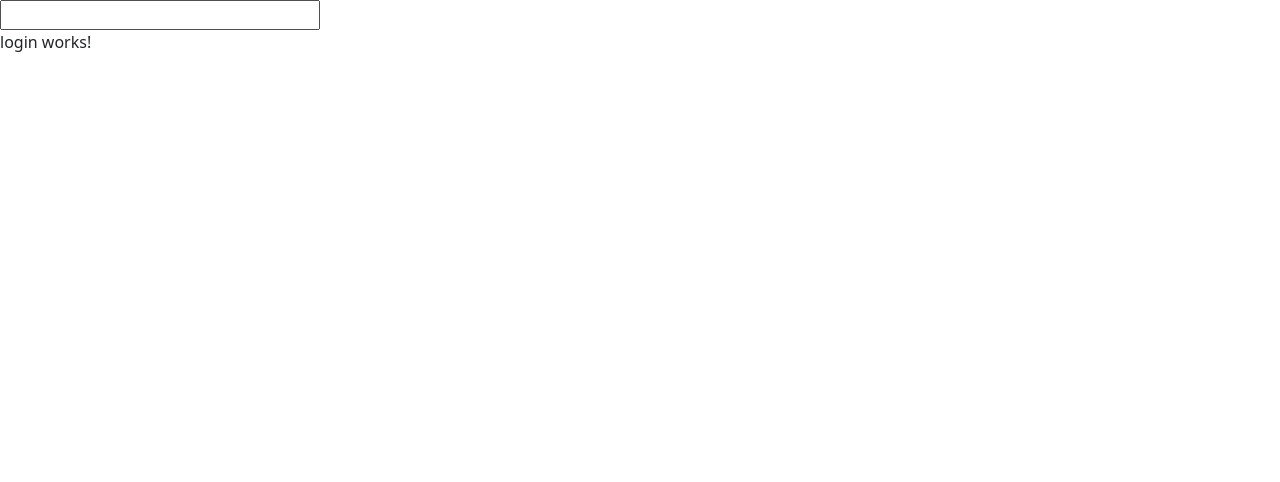
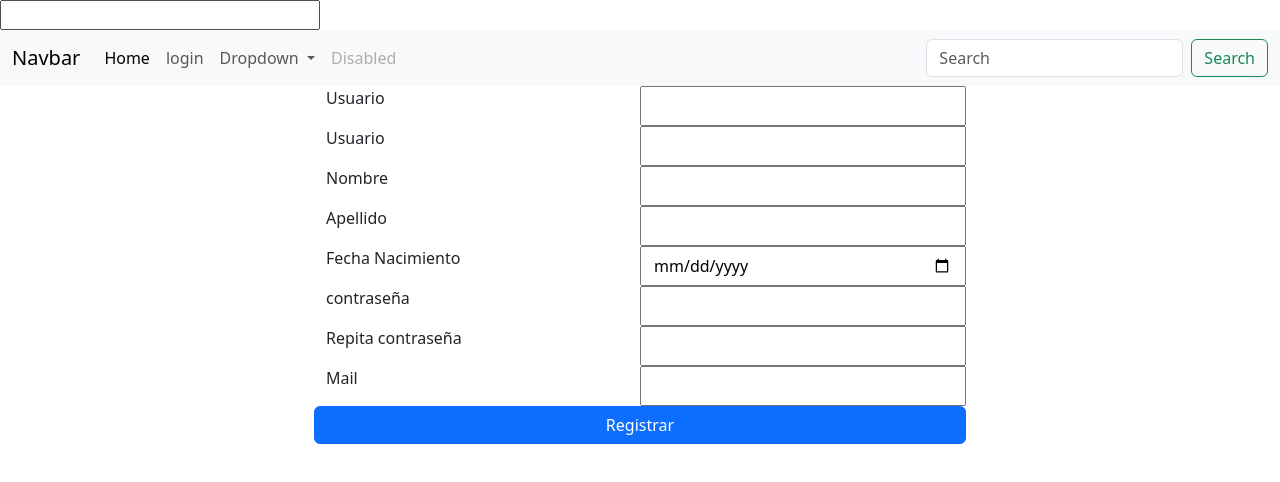
Before and after one commit to ArielDBV/clinica, an Angular app: page /principal/registro in a window 1280 px wide. Shown: the top 482 px of the page. Built offline with nearby package versions, Linux system fonts and the light colour scheme.

Commit message:
registro

```diff
--- a/src/app/app.component.ts
+++ b/src/app/app.component.ts
@@ -1,10 +1,11 @@
+import { CommonModule } from '@angular/common';
 import { Component } from '@angular/core';
 import { RouterOutlet } from '@angular/router';
 
 @Component({
   selector: 'app-root',
   standalone: true,
-  imports: [RouterOutlet],
+  imports: [CommonModule , RouterOutlet],
   templateUrl: './app.component.html',
   styleUrl: './app.component.css'
 })
--- a/src/app/componentes/login/login.component.html
+++ b/src/app/componentes/login/login.component.html
@@ -1 +1,17 @@
-<p>login works!</p>
+<div class="container-fluid">
+
+    <div class="row">
+
+        <p class="offset-3 col-3">Usuario </p> <input  class="col-3" type="text" [(ngModel)]="usuario.nombre" >
+    </div>
+    <div class="row">
+
+        <p class="offset-3 col-3" >contraseña</p> <input class="col-3" type="password" [(ngModel)]="usuario.password" >
+    </div>
+    <div class="row">
+        <input  class="offset-3 col-6 btn btn-primary" type="button" (click)="login()"  value="Ingresar">
+        <a  class="offset-3 col-6 btn btn-primary" [routerLink]="'/principal/registro'" >registrar</a>
+
+    </div>
+
+</div>
--- a/src/app/componentes/login/login.component.ts
+++ b/src/app/componentes/login/login.component.ts
@@ -1,12 +1,18 @@
 import { Component } from '@angular/core';
+import { FormsModule } from '@angular/forms';
+import { RouterModule } from '@angular/router';
+import { User } from '../../entidades/usuario';
 
 @Component({
   selector: 'app-login',
   standalone: true,
-  imports: [],
+  imports: [FormsModule, RouterModule],
   templateUrl: './login.component.html',
   styleUrl: './login.component.css'
 })
 export class LoginComponent {
 
+  public usuario: User = { nombre: '', password: '', mail: '', usuario:'', apellido: '', nacimiento: new Date() };
+
+  public login(){}
 }
--- a/src/app/componentes/menu/menu.component.html
+++ b/src/app/componentes/menu/menu.component.html
@@ -7,10 +7,10 @@
       <div class="collapse navbar-collapse" id="navbarSupportedContent">
         <ul class="navbar-nav me-auto mb-2 mb-lg-0">
           <li class="nav-item">
-            <a class="nav-link active" aria-current="page" href="#">Home</a>
+            <a class="nav-link active" aria-current="page" [routerLink]="'/'" href="#">Home</a>
           </li>
           <li class="nav-item">
-            <a class="nav-link" href="#">Link</a>
+            <a class="nav-link" [routerLink]="'/principal/login'" href="#">login</a>
           </li>
           <li class="nav-item dropdown">
             <a class="nav-link dropdown-toggle" href="#" role="button" data-bs-toggle="dropdown" aria-expanded="false">
--- a/src/app/componentes/menu/menu.component.ts
+++ b/src/app/componentes/menu/menu.component.ts
@@ -1,9 +1,10 @@
 import { Component } from '@angular/core';
+import { RouterModule } from '@angular/router';
 
 @Component({
   selector: 'app-menu',
   standalone: true,
-  imports: [],
+  imports: [RouterModule],
   templateUrl: './menu.component.html',
   styleUrl: './menu.component.css'
 })
--- a/src/app/componentes/principal/principal.component.html
+++ b/src/app/componentes/principal/principal.component.html
@@ -1 +1,2 @@
-<p>principal works!</p>
+<app-menu></app-menu>
+<router-outlet></router-outlet>
--- a/src/app/componentes/registro/registro.component.html
+++ b/src/app/componentes/registro/registro.component.html
@@ -1 +1,32 @@
-<p>registro works!</p>
+<div class="row">
+
+    <p class="offset-3 col-3">Usuario </p> <input  class="col-3" type="text" [(ngModel)]="usuario.nombre" >
+</div>
+ <div class="invalid-feedback" >
+   El usuario ya existe
+</div>
+<div class="row">
+
+    <p class="offset-3 col-3">Usuario </p> <input  class="col-3" type="text" [(ngModel)]="usuario.usuario" >
+    <p class="offset-3 col-3">Nombre </p> <input  class="col-3" type="text" [(ngModel)]="usuario.nombre" >
+</div>
+<div class="row">
+
+    <p class="offset-3 col-3">Apellido </p> <input  class="col-3" type="text" [(ngModel)]="usuario.apellido" >
+    <p class="offset-3 col-3">Fecha Nacimiento </p> <input  class="col-3" type="date" [(ngModel)]="usuario.nacimiento" >
+</div>
+
+<div class="row">
+
+    <p class="offset-3 col-3" >contraseña</p> <input class="col-3" type="password" [(ngModel)]="usuario.password" >
+</div>
+<div class="row">
+    <p class="offset-3 col-3" >Repita contraseña</p> <input class="col-3" type="password" [(ngModel)]="password2" >
+</div>
+<div class="row">
+
+    <p class="offset-3 col-3" >Mail</p> <input class="col-3" type="email" [(ngModel)]="usuario.mail" >
+</div>
+<div class="row" *ngIf="usuario.password == password2  ">
+    <input  class="offset-3 col-6 btn btn-primary" type="button" (click)="registrar()"  value="Registrar">
+</div>
--- a/src/app/componentes/registro/registro.component.ts
+++ b/src/app/componentes/registro/registro.component.ts
@@ -1,12 +1,38 @@
+import { CommonModule } from '@angular/common';
 import { Component } from '@angular/core';
+import { FormsModule } from '@angular/forms';
+import { RouterModule } from '@angular/router';
+import { User } from '../../entidades/usuario';
 
 @Component({
   selector: 'app-registro',
   standalone: true,
-  imports: [],
+  imports: [CommonModule, FormsModule, RouterModule],
   templateUrl: './registro.component.html',
   styleUrl: './registro.component.css'
 })
 export class RegistroComponent {
 
+  listaUsuarios: User[] = [];
+  public usuario:User = {nombre:'', password:'', mail:'', usuario: '', apellido: '', nacimiento: new Date()  };
+  public password2:string= '';
+
+
+
+ // constructor(private router:Router,private us:UsuarioService ) {
+
+ // }
+
+// validarExiste(){
+//  return this.us.listaUsuario.filter(
+//    t=> t.nombre.toLowerCase() == this.usuario.nombre.toLowerCase()).length == 1 ;
+
+ // }
+
+  public registrar(){
+         this.listaUsuarios.push(this.usuario);
+         localStorage.setItem('usuarios', JSON.stringify(this.listaUsuarios));
+  //       this.us.listaUsuario= JSON.parse(JSON.stringify(this.us.listaUsuario)) ;
+
+    }
 }
--- /dev/null
+++ b/src/app/entidades/usuario.ts
@@ -0,0 +1,8 @@
+export interface User {
+    nombre:string;
+    apellido:string;
+    password:string;
+    mail:string;
+    usuario:string;
+    nacimiento : Date;
+}
--- a/src/index.html
+++ b/src/index.html
@@ -1,5 +1,6 @@
 <!doctype html>
 <html lang="en">
+
 <head>
   <meta charset="utf-8">
   <title>Clinica</title>
@@ -9,6 +10,7 @@
   <link href="https://cdn.jsdelivr.net/npm/bootstrap@5.3.3/dist/css/bootstrap.min.css" rel="stylesheet"
     integrity="sha384-QWTKZyjpPEjISv5WaRU9OFeRpok6YctnYmDr5pNlyT2bRjXh0JMhjY6hW+ALEwIH" crossorigin="anonymous">
 </head>
+
 <body>
   <app-root></app-root>
   <script src="https://cdn.jsdelivr.net/npm/@popperjs/core@2.11.8/dist/umd/popper.min.js"
@@ -21,4 +23,5 @@
     integrity="sha384-0pUGZvbkm6XF6gxjEnlmuGrJXVbNuzT9qBBavbLwCsOGabYfZo0T0to5eqruptLy"
     crossorigin="anonymous"></script>
   </body>
+
 </html>
```
Also changed, not shown: src/app/app.routes.ts (+14 -1 lines), src/app/componentes/principal/principal.component.ts (+8 -5 lines), 1 other file (tests, documents, lock files or other folders).
